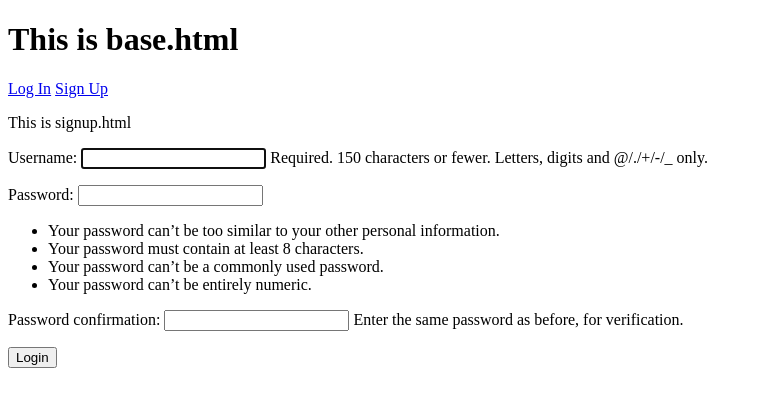
After one commit to sungbin-kang/Django-Delight-Restaurant, a Django app: page /account/signup/ in a window 1280 px wide. The commit adds this page. Shown: the top 407 px of the page, without its empty margins (0-762 px from the left). Run offline with Django 3.2, Linux system fonts and the light colour scheme.

Commit message:
home page with login, logout, signup templates added

```diff
--- a/djangodelights/djangodelights/settings.py
+++ b/djangodelights/djangodelights/settings.py
@@ -125,3 +125,7 @@ STATIC_URL = '/static/'
 # https://docs.djangoproject.com/en/3.2/ref/settings/#default-auto-field
 
 DEFAULT_AUTO_FIELD = 'django.db.models.BigAutoField'
+
+LOGIN_URL = '/account/login'
+LOGIN_REDIRECT_URL = 'home'
+LOGOUT_REDIRECT_URL = 'home'
--- a/djangodelights/inventory/templates/inventory/base.html
+++ b/djangodelights/inventory/templates/inventory/base.html
@@ -1,16 +1,23 @@
 <!DOCTYPE html>
 <head>
-    {% block head %}
-    {% endblock %}
-
+    {% load static %}
     <link rel="stylesheet" href="{% static 'inventory/style.css' %}">
 </head>
 
 <body>
   <h1>This is base.html</h1>
 
+  <div class="login-logout-signup-section">
+    {% if user.username %}
+        <p>Welcome {{ user.username }}</p>
+        <a class="logout-button" href="{% url 'logout' %}">Log Out</a>
+    {% else %}
+        <a class="login-button" href="{% url 'login' %}">Log In</a>
+        <a class="signup-button" href="{% url 'signup' %}">Sign Up</a>
+    {% endif %}
+</div>
+
   {% block content %}
-	<!-- file that has {% extends "vetoffice/base.html"%} with content blocks -->
-  {% endblock %}
+  {% endblock content %}
 
 </body>
--- /dev/null
+++ b/djangodelights/inventory/templates/registration/signup.html
@@ -0,0 +1,15 @@
+{% extends "inventory/base.html" %}
+
+{% block content %}
+
+<p>This is signup.html</p>
+
+<div class="signup-form">
+    <form method="POST">
+        {% csrf_token %}
+        {{ form.as_p }}
+        <input type="submit" value="Login">
+    </form>
+</div>
+
+{% endblock %}
--- a/djangodelights/inventory/urls.py
+++ b/djangodelights/inventory/urls.py
@@ -1,6 +1,9 @@
-from django.urls import path
-# from . import views
+from django.urls import path, include
+from . import views
 
 urlpatterns = [
-    # path("", , name="home")
+    # path("", HomeView.as_view(), name="home"),
+    path("", views.home, name="home"),
+    path("account/", include("django.contrib.auth.urls")),
+    path("account/signup/", views.SignUp.as_view(), name="signup"),
 ]
--- a/djangodelights/inventory/views.py
+++ b/djangodelights/inventory/views.py
@@ -1,10 +1,27 @@
-from django.shortcuts import render
+from django.shortcuts import render, redirect
+from django.contrib.auth import logout
+from django.contrib.auth.forms import UserCreationForm
+from django.contrib.auth.decorators import login_required
+from django.contrib.auth.mixins import LoginRequiredMixin
+from django.urls import reverse_lazy
+from django.views.generic import TemplateView
+from django.views.generic.edit import CreateView
 
 # Create your views here.
 
 # *** all functions and classes requires login ***
 
-# class HomeView(TemplateView)
+# class HomeView(TemplateView):
+#     template_name = "inventory/home.html"
+
+def home(request):
+    context = {}
+    return render(request, "inventory/home.html", context)
+
+class SignUp(CreateView):
+    form_class = UserCreationForm
+    template_name = "registration/signup.html"
+    success_url = reverse_lazy("login")
 
 # class MenuView(TemplateView)
 
```
Also changed, not shown: djangodelights/inventory/templates/inventory/home.html (+11 -1 lines), djangodelights/inventory/templates/registration/login.html (added, +15 -0 lines), djangodelights/inventory/migrations/0001_initial.py (added).
